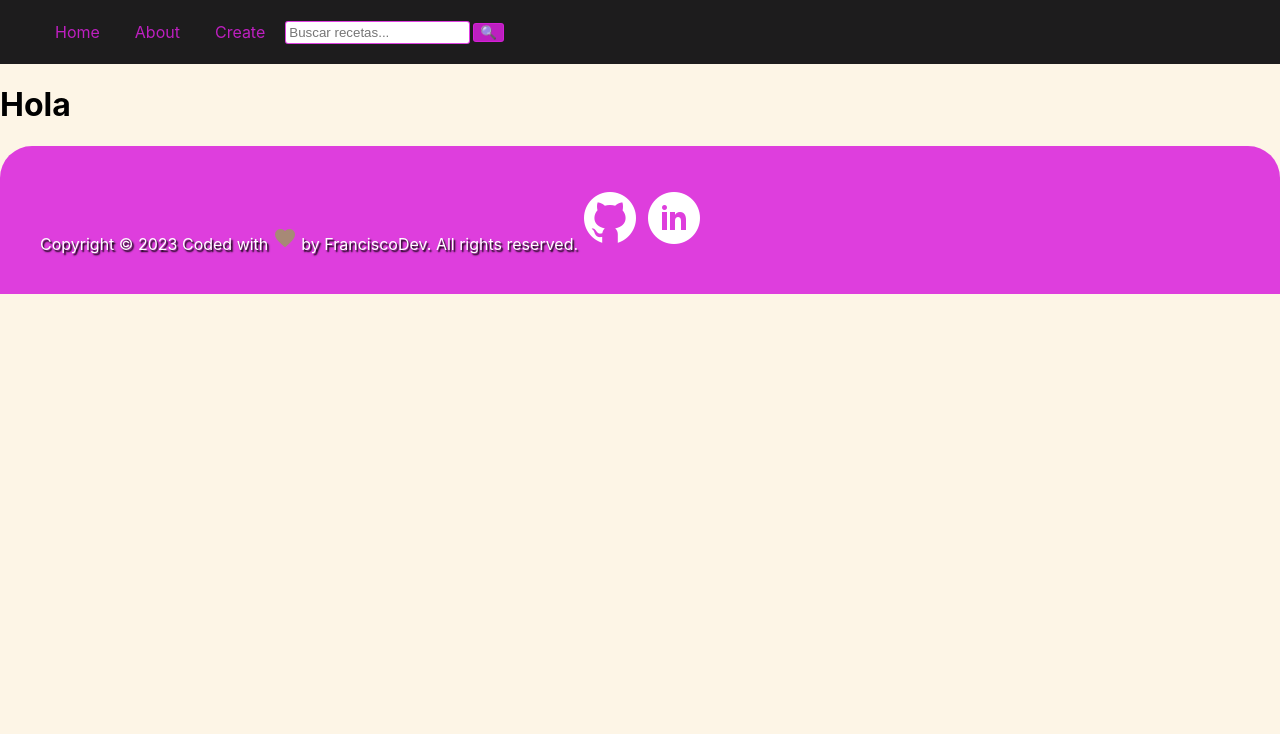
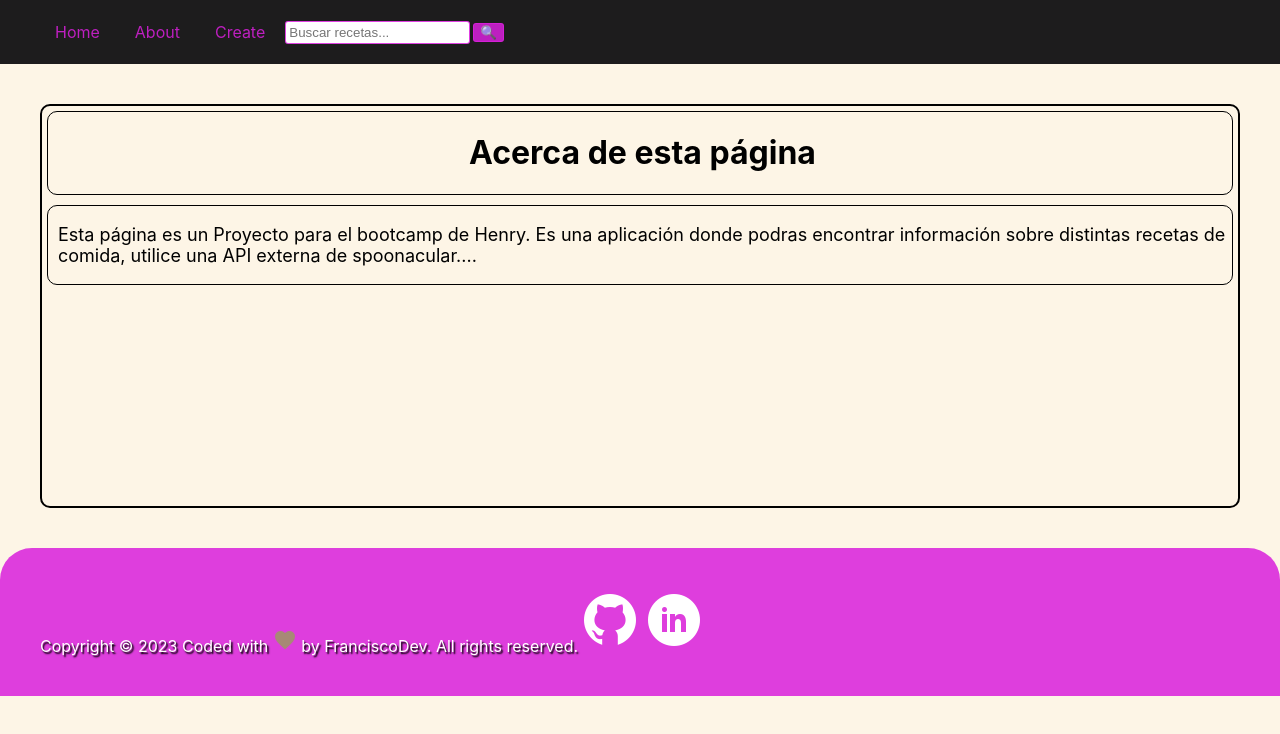
Before and after one commit to FranciscoHIDev/PI-Food, a React (Create React App) app in the folder client/: page /about in a window 1280 px wide. Shown: the top 734 px of the page. Built offline with nearby package versions, Linux system fonts and the light colour scheme.

Commit message:
css complete

```diff
--- a/client/src/components/Search/Search.jsx
+++ b/client/src/components/Search/Search.jsx
@@ -15,12 +15,8 @@ function Search() {
 
   function handleSubmit(e) {
     e.preventDefault();
-    if (name) {
-      dispatch(setSearch(name));
-      setName("");
-    } else {
-      alert("Ingrese un nombre de una receta");
-    }
+    dispatch(setSearch(name));
+    setName("");
   }
 
   return (
--- a/client/src/components/SideBar/SideBar.jsx
+++ b/client/src/components/SideBar/SideBar.jsx
@@ -1,5 +1,4 @@
 import React from "react";
-import Search from "./../Search/Search";
 import {
   FilterDiets,
   FilterScore,
@@ -11,7 +10,7 @@ import styled from "styled-components";
 function SideBar() {
   return (
     <ContainerStyled>
-      <h3>Filtros:</h3>
+      <h3>Filtrar por:</h3>
       <FilterDiets />
       <FilterScore />
       <FilterOrder />
@@ -26,7 +25,7 @@ const ContainerStyled = styled.div`
   align-items: center;
   justify-content: space-between;
   margin: 15px;
-  padding: 10px 60px ;
+  padding: 10px 60px;
   border: 2px dotted;
   border-radius: 5px;
   color: #d920dcda;
--- a/client/src/pages/About/About.jsx
+++ b/client/src/pages/About/About.jsx
@@ -1,15 +1,52 @@
 import React from "react";
 import Footer from "../../components/Footer/Footer";
 import NavBar from "../../components/NavBar/NavBar";
+import styled from "styled-components";
 
 function About() {
   return (
     <>
       <NavBar />
-      <h1>Hola</h1>
-      <Footer/>
+      <CardStyled>
+        <CardTitle>
+          <h1>Acerca de esta página</h1>
+        </CardTitle>
+        <CardInfo>
+          <p>
+            Esta página es un Proyecto para el bootcamp de Henry. Es una
+            aplicación donde podras encontrar información sobre distintas
+            recetas de comida, utilice una API externa de spoonacular....
+          </p>
+        </CardInfo>
+      </CardStyled>
+
+      <Footer />
     </>
   );
 }
+const CardStyled = styled.div`
+  display: flex;
+  flex-direction: column;
+  border: 2px solid;
+  border-radius: 10px;
+  margin: 40px;
+  height: 400px;
+`;
+
+const CardTitle = styled.div`
+  border: 1px solid;
+  border-radius: 10px;
+  margin: 5px;
+  padding-left: 5px;
+  text-align: center;
+`;
+
+const CardInfo = styled.div`
+  border: 1px solid;
+  border-radius: 10px;
+  margin: 5px;
+  padding-left: 10px;
+  font-size: 18px;
+`;
 
 export default About;
--- a/client/src/pages/Create/Create.jsx
+++ b/client/src/pages/Create/Create.jsx
@@ -37,8 +37,8 @@ function Create() {
   }
 
   function handleOnBlur(e) {
-    let objError = validate(input);
-    setErrors(objError);
+    let objErrors = validate(input);
+    setErrors(objErrors);
   }
 
   function handleSelect(e) {
@@ -89,7 +89,7 @@ function Create() {
               onChange={(e) => handleOnChange(e)}
               onBlur={(e) => handleOnBlur(e)}
             ></InputStyled>
-            <div>{errors.name && <p className="danger">{errors.name}</p>}</div>
+            <ErrorStyled>{errors.name && <p>{errors.name}</p>}</ErrorStyled>
             <InputSummary
               type="text"
               placeholder="summary"
@@ -98,9 +98,9 @@ function Create() {
               onChange={(e) => handleOnChange(e)}
               onBlur={(e) => handleOnBlur(e)}
             ></InputSummary>
-            <div>
-              {errors.summary && <p className="danger">{errors.summary}</p>}
-            </div>
+            <ErrorStyled>
+              {errors.summary && <p>{errors.summary}</p>}
+            </ErrorStyled>
             <InputStyled
               type="number"
               placeholder="health score"
@@ -109,11 +109,9 @@ function Create() {
               onChange={(e) => handleOnChange(e)}
               onBlur={(e) => handleOnBlur(e)}
             ></InputStyled>
-            <div>
-              {errors.healthScore && (
-                <p className="danger">{errors.healthScore}</p>
-              )}
-            </div>
+            <ErrorStyled>
+              {errors.healthScore && <p>{errors.healthScore}</p>}
+            </ErrorStyled>
             <InputSteps
               type="text"
               placeholder="steps"
@@ -122,9 +120,8 @@ function Create() {
               onChange={(e) => handleOnChange(e)}
               onBlur={(e) => handleOnBlur(e)}
             ></InputSteps>
-            <div>
-              {errors.steps && <p className="danger">{errors.steps}</p>}
-            </div>
+            <ErrorStyled>{errors.steps && <p>{errors.steps}</p>}</ErrorStyled>
+
             <select
               name="diets"
               placeholder="diets"
@@ -148,7 +145,19 @@ function Create() {
                 </React.Fragment>
               );
             })}
-            <ButtonStyled type="submit">CREAR RECETA</ButtonStyled>
+            <ButtonStyled
+              type="submit"
+              disabled={
+                !input.name ||
+                !input.summary ||
+                !input.healthScore ||
+                !input.steps ||
+                Object.keys(errors).length > 0
+              }
+            >
+              {" "}
+              CREAR RECETA
+            </ButtonStyled>
           </form>
         </CardStyled>
 
@@ -193,6 +202,9 @@ const InputSteps = styled.input`
   margin: 7px;
   width: 350px;
   height: 100px;
+`;
+const ErrorStyled = styled.div`
+  color: red;
 `;
 const ButtonStyled = styled.button`
   background-color: #d920dcda;
--- a/client/src/pages/Create/validate.js
+++ b/client/src/pages/Create/validate.js
@@ -7,11 +7,11 @@ function validate(input) {
     else if (!/^[A-Za-z\s]+$/g.test(!input.name)) {
         errors.name = "El nombre es invalido"
     }
-    else if (!input.summay) {
-        errors = "El summary es requerido"
+    else if (!input.summary) {
+        errors.summary = "El summary es requerido"
     }
-    else if (!input.healtScore) {
-        errors.healtScore = "El healtScore es requerido"
+    else if (!input.healthScore) {
+        errors.healthScore = "El healtScore es requerido"
     } else if (!input.steps) {
         errors.steps = "La preparación es requerido"
     }
```
